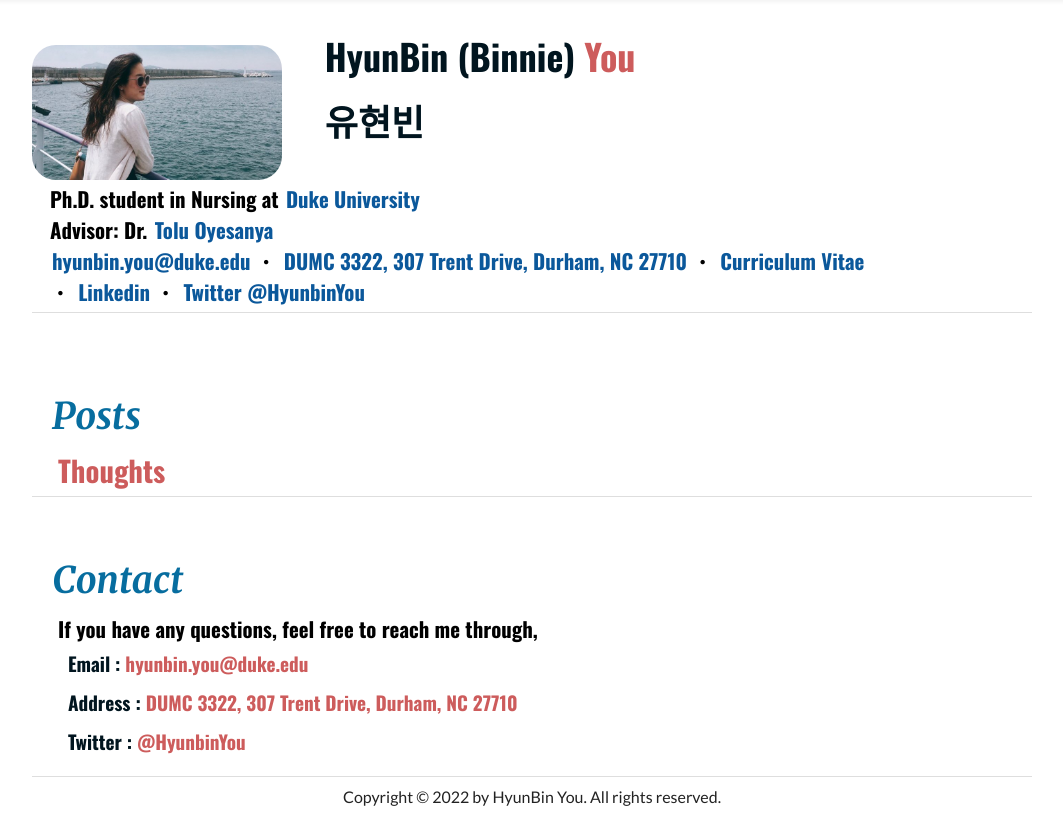
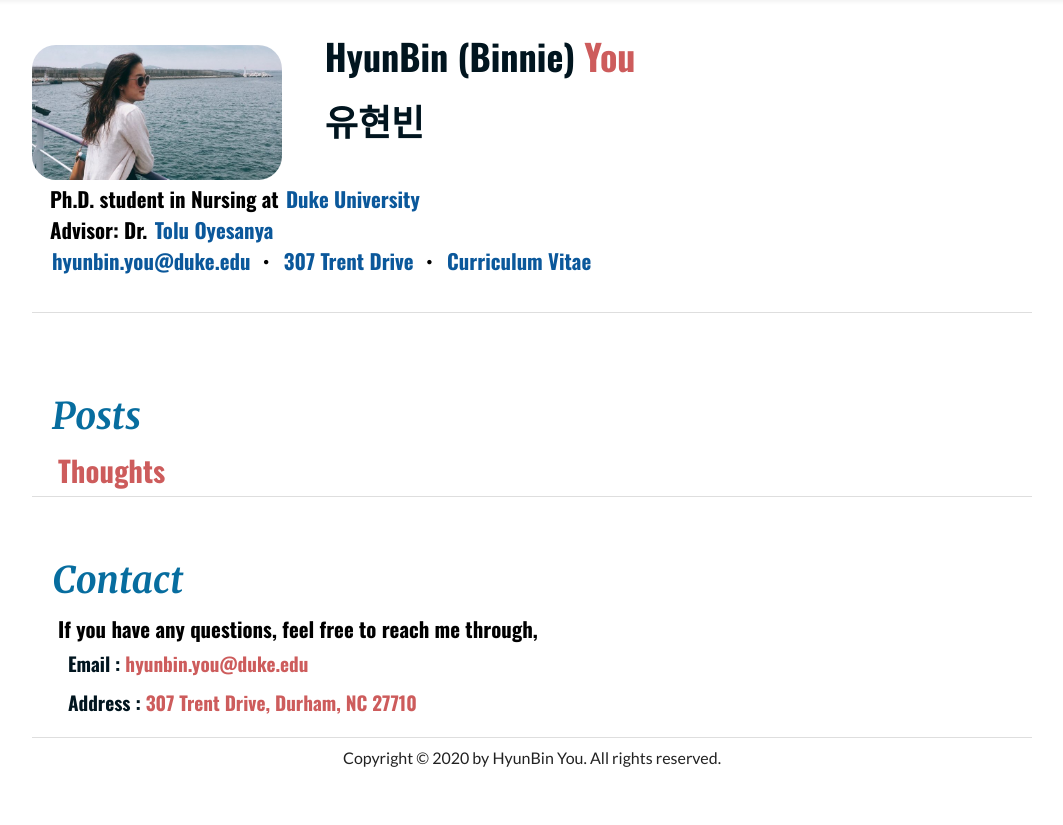
Before and after one commit to binnieyou/binnie-resume, a Django app: page /blog/ in a window 1280 px wide. Shown: the part 51-876 px from the top of the page, without its empty margins (108-1171 px from the left). After the commit the page ends 818 px from the top, so only its background shows below. Run offline with Django 3.2, Linux system fonts and the light colour scheme; data that the repository does not hold is empty; some libraries are stand-ins or nearby versions; some web fonts are replaced.

Commit message:
cv update

```diff
--- a/binnieresume/cv/templates/blog.html
+++ b/binnieresume/cv/templates/blog.html
@@ -87,10 +87,8 @@
 					<a href="http://duke.edu/">Duke University </a> <br>
 					Advisor: Dr. <a href="//scholars.duke.edu/person/Tolulope.Oyesanya">Tolu Oyesanya</a> <br>
 					<a href="mailto:hyunbin.you@duke.edu" target="_blank"> hyunbin.you@duke.edu </a>
-					・ <a href="//goo.gl/maps/HfDUGDEGxwYPU2wY6"> DUMC 3322, 307 Trent Drive, Durham, NC 27710 </a>
+					・ <a href="//goo.gl/maps/HfDUGDEGxwYPU2wY6"> 307 Trent Drive </a>
 					・ <a href=""> Curriculum Vitae </a><br>
-					・ <a href="//www.linkedin.com/in/hyunbin-binnie-you/"> Linkedin </a>
-					・ <a href="//twitter.com/HyunbinYou"> Twitter @HyunbinYou </a>
 					<br>
 				</h2>
 			</div>
@@ -176,9 +174,7 @@
 				<article>
 					<h1 style="color: #000000; text-align: left; font-size: 1.3em;"> If you have any questions, feel free to reach me through, </h1>
 					<ul style="font-family: Oswald;"> Email : <a href="mailto:hyunbin.you@duke.edu" target="_blank" style="color: indianred;"> hyunbin.you@duke.edu </a></ul>
-					<ul style="font-family: Oswald;">Address : <a href="//goo.gl/maps/HfDUGDEGxwYPU2wY6" style="color: indianred;"> DUMC 3322, 307 Trent Drive, Durham, NC 27710 </a></ul>
-					<ul style="font-family: Oswald;">Twitter : <a href="//twitter.com/HyunbinYou" style="color: indianred;"> @HyunbinYou </a></ul>
-
+					<ul style="font-family: Oswald;">Address : <a href="//goo.gl/maps/HfDUGDEGxwYPU2wY6" style="color: indianred;"> 307 Trent Drive, Durham, NC 27710 </a></ul>
 				</article>
 
 			</div>
@@ -190,7 +186,7 @@
 
 	<!-- Footer -->
 	<footer class = "container-fluid text-center text-md-left" >
-		<small> Copyright &copy; 2022 by HyunBin You. All rights reserved.</small>
+		<small> Copyright &copy; 2020 by HyunBin You. All rights reserved.</small>
 	</footer>
 	<!-- Footer end -->
 
--- a/binnieresume/cv/templates/index.html
+++ b/binnieresume/cv/templates/index.html
@@ -84,12 +84,12 @@
 			<h1><span style="font-family: stylish; font-size: 1.5em; margin-top: 0px; padding-left: 0.3em;">유현빈 </span></h1>
 			<div class="sectionContent">
 				<h2 style="color: #000000; font-size: 1.3em;">
-					Ph.D. student in Nursing at
-					<a href="http://duke.edu/">Duke University </a> <br>
+					Ph.D. student at
+					<a href="http://nursing.duke.edu/">Duke University School of Nursing</a> <br>
 					Advisor: Dr. <a href="//scholars.duke.edu/person/Tolulope.Oyesanya">Tolu Oyesanya</a> <br>
 					<a href="mailto:hyunbin.you@duke.edu" target="_blank"> hyunbin.you@duke.edu </a>
 					・ <a href="//goo.gl/maps/HfDUGDEGxwYPU2wY6"> 307 Trent Drive </a>
-					・ <a href=""> Curriculum Vitae </a><br>
+					・ <a href="https://drive.google.com/file/d/1PCSlou8a6uecCKNcD9HJGEj0m25NDRsb/view?usp=drive_link"> Curriculum Vitae </a><br>
 					<br>
 				</h2>
 			</div>
```
Also changed, not shown: binnieresume/binnieresume/binnieresume/static/css/style.css (+0 -20 lines).
